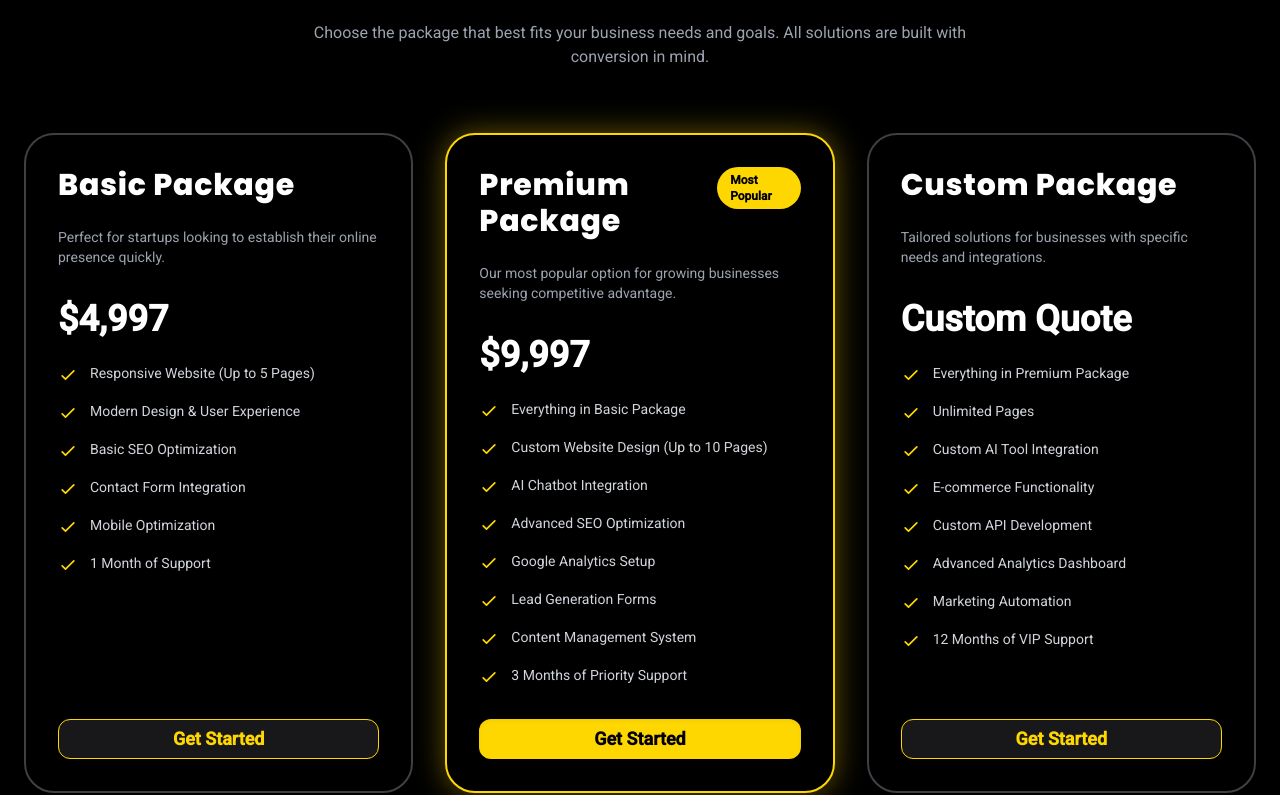
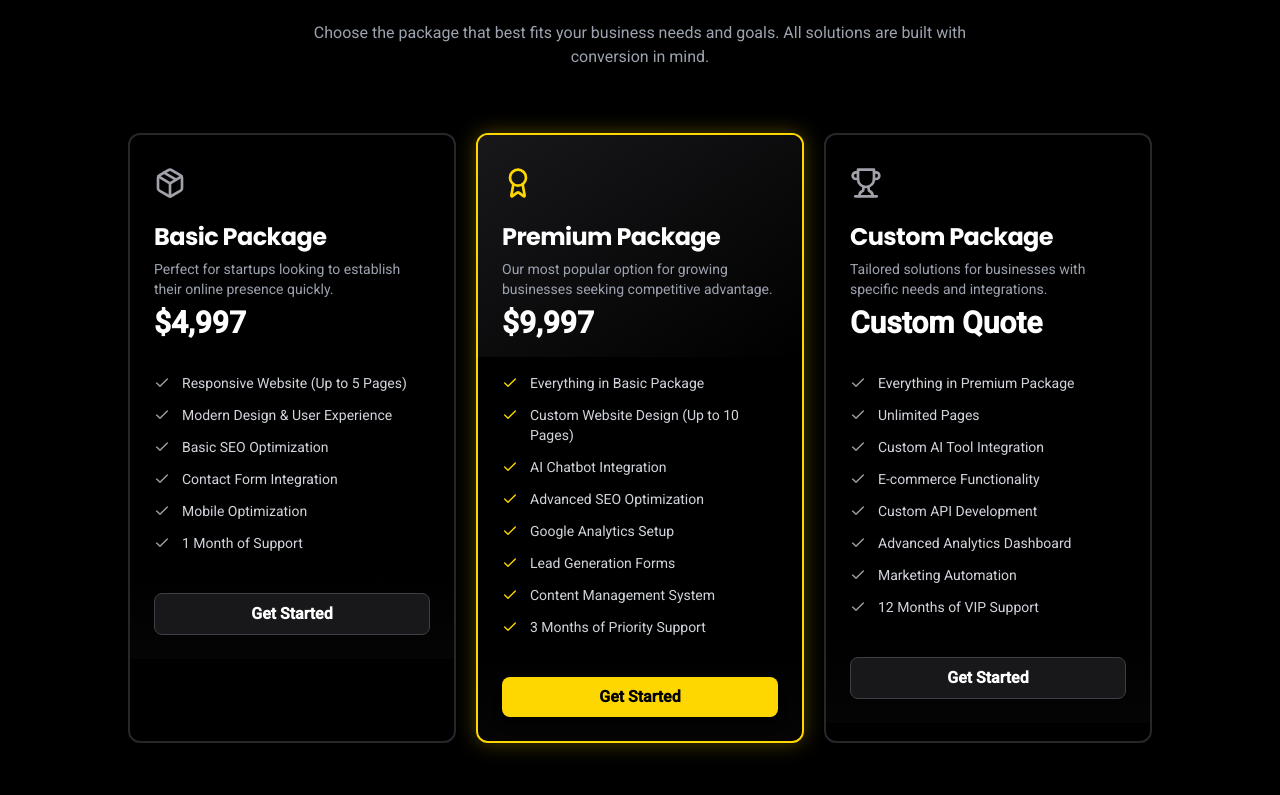
Before and after one commit to NaveenRagunathan/build-future-now, a React (Vite) app: page / in a window 1280 px wide. Shown: the part 5025-5820 px from the top of the page. Built offline with nearby package versions, Linux system fonts and the light colour scheme.

Commit message:
Refactor: Improve SolutionSection appearance
Refactor the SolutionSection to have a more premium look and feel.  Cards should be smaller, in a row, and expand on hover.

```diff
--- a/src/components/SolutionSection.tsx
+++ b/src/components/SolutionSection.tsx
@@ -1,5 +1,10 @@
+
 import { Badge } from "@/components/ui/badge";
 import { Button } from "@/components/ui/button";
+import { Card, CardContent, CardDescription, CardFooter, CardHeader, CardTitle } from "@/components/ui/card";
+import { HoverCard, HoverCardContent, HoverCardTrigger } from "@/components/ui/hover-card";
+import { Check, Package, Award, Trophy } from "lucide-react";
+import { cn } from "@/lib/utils";
 
 const SolutionSection = () => {
   const packages = [
@@ -9,6 +14,7 @@ const SolutionSection = () => {
       description: "Perfect for startups looking to establish their online presence quickly.",
       price: "$4,997",
       isPopular: false,
+      icon: Package,
       features: [
         "Responsive Website (Up to 5 Pages)",
         "Modern Design & User Experience",
@@ -24,6 +30,7 @@ const SolutionSection = () => {
       description: "Our most popular option for growing businesses seeking competitive advantage.",
       price: "$9,997",
       isPopular: true,
+      icon: Award,
       features: [
         "Everything in Basic Package",
         "Custom Website Design (Up to 10 Pages)",
@@ -41,6 +48,7 @@ const SolutionSection = () => {
       description: "Tailored solutions for businesses with specific needs and integrations.",
       price: "Custom Quote",
       isPopular: false,
+      icon: Trophy,
       features: [
         "Everything in Premium Package",
         "Unlimited Pages",
@@ -66,62 +74,81 @@ const SolutionSection = () => {
           </p>
         </div>
 
-        <div className="grid grid-cols-1 md:grid-cols-3 gap-8">
+        <div className="grid grid-cols-1 md:grid-cols-3 gap-5 max-w-5xl mx-auto">
           {packages.map((pkg) => (
             <div
               key={pkg.id}
-              className={
-                `relative bg-black rounded-[30px] border-2 overflow-hidden transition-transform duration-300 hover:scale-[1.03] ` +
-                (pkg.isPopular
-                  ? 'border-saas-yellow shadow-[0_0_30px_rgba(255,215,0,0.4)]'
-                  : 'border-zinc-700 shadow-md')
-              }
+              className="group relative perspective-1000"
             >
-              {/* Glow Overlay */}
-              <div className="absolute inset-0 rounded-[30px] ring-2 ring-saas-yellow/30 blur-lg opacity-0 hover:opacity-100 transition-opacity duration-500 pointer-events-none"></div>
-
-              <div className="relative z-10 p-8 flex flex-col h-full">
-                <div className="flex justify-between items-start mb-6">
-                  <h3 className="text-3xl font-extrabold text-white tracking-wide">{pkg.name}</h3>
+              <Card
+                className={cn(
+                  "h-full relative transition-all duration-300 transform-gpu group-hover:translate-y-[-8px] bg-black rounded-xl overflow-hidden",
+                  pkg.isPopular
+                    ? "border-2 border-saas-yellow shadow-[0_0_20px_rgba(255,215,0,0.3)]"
+                    : "border-2 border-zinc-800"
+                )}
+              >
                 {pkg.isPopular && (
-                    <Badge className="bg-saas-yellow text-saas-black shadow-lg px-3 py-1 rounded-full text-xs font-bold">
+                  <div className="absolute top-0 right-0">
+                    <Badge className="bg-saas-yellow text-saas-black font-semibold py-1 px-3 m-4 rounded-full text-xs">
                       Most Popular
                     </Badge>
+                  </div>
                 )}
+
+                <CardHeader className={cn(
+                  "relative z-10 px-6 pt-8 pb-4",
+                  pkg.isPopular ? "bg-gradient-to-br from-zinc-900 to-black" : ""
+                )}>
+                  <div className="flex items-start justify-between mb-2">
+                    <pkg.icon className={cn(
+                      "h-8 w-8 mb-2",
+                      pkg.isPopular ? "text-saas-yellow" : "text-zinc-400"
+                    )} />
                   </div>
+                  <CardTitle className="text-2xl font-bold text-white mb-1">{pkg.name}</CardTitle>
+                  <CardDescription className="text-gray-400 text-sm">{pkg.description}</CardDescription>
+                  <div className="mt-4">
+                    <p className="text-3xl font-bold text-white">{pkg.price}</p>
+                  </div>
+                </CardHeader>
 
-                <p className="text-gray-400 text-sm mb-8">{pkg.description}</p>
-                <p className="text-4xl font-bold text-white mb-6">{pkg.price}</p>
-
-                <ul className="space-y-4 text-sm flex-grow">
+                <CardContent className="px-6 py-4">
+                  <ul className="space-y-3">
                     {pkg.features.map((feature, index) => (
-                    <li key={index} className="flex items-start text-gray-300">
-                      <svg
-                        xmlns="http://www.w3.org/2000/svg"
-                        className="h-5 w-5 text-saas-yellow mr-3 mt-0.5 flex-shrink-0"
-                        fill="none"
-                        viewBox="0 0 24 24"
-                        stroke="currentColor"
-                      >
-                        <path strokeLinecap="round" strokeLinejoin="round" strokeWidth={2} d="M5 13l4 4L19 7" />
-                      </svg>
+                      <li key={index} className="flex items-start text-gray-300 text-sm">
+                        <Check className={cn(
+                          "h-4 w-4 mr-3 mt-0.5 flex-shrink-0",
+                          pkg.isPopular ? "text-saas-yellow" : "text-zinc-400"
+                        )} />
                         <span>{feature}</span>
                       </li>
                     ))}
                   </ul>
+                </CardContent>
 
+                <CardFooter className="px-6 py-6 bg-gradient-to-b from-transparent to-zinc-950/50">
                   <Button
-                  className={
-                    `mt-8 py-4 text-lg font-semibold rounded-xl w-full transition-colors ` +
-                    (pkg.isPopular
-                      ? 'bg-saas-yellow text-saas-black hover:bg-saas-yellow/90 shadow-inner'
-                      : 'bg-zinc-900 text-saas-yellow border border-saas-yellow hover:bg-saas-yellow/10')
-                  }
+                    className={cn(
+                      "w-full py-5 text-base font-semibold rounded-lg transition-colors",
+                      pkg.isPopular
+                        ? "bg-saas-yellow text-saas-black hover:bg-saas-yellow/90 shadow-lg"
+                        : "bg-zinc-900 text-white border border-zinc-700 hover:bg-zinc-800"
+                    )}
                     onClick={() => window.location.href = '#contact'}
                   >
                     Get Started
                   </Button>
-              </div>
+                </CardFooter>
+
+                {/* Glow effect on hover */}
+                <div className={cn(
+                  "absolute inset-0 opacity-0 group-hover:opacity-100 transition-opacity duration-500 pointer-events-none",
+                  pkg.isPopular
+                    ? "bg-gradient-radial from-saas-yellow/10 via-transparent to-transparent"
+                    : "bg-gradient-radial from-zinc-700/10 via-transparent to-transparent"
+                )}></div>
+              </Card>
             </div>
           ))}
         </div>
```
Lines whose indentation alone changed are shown as unchanged.
